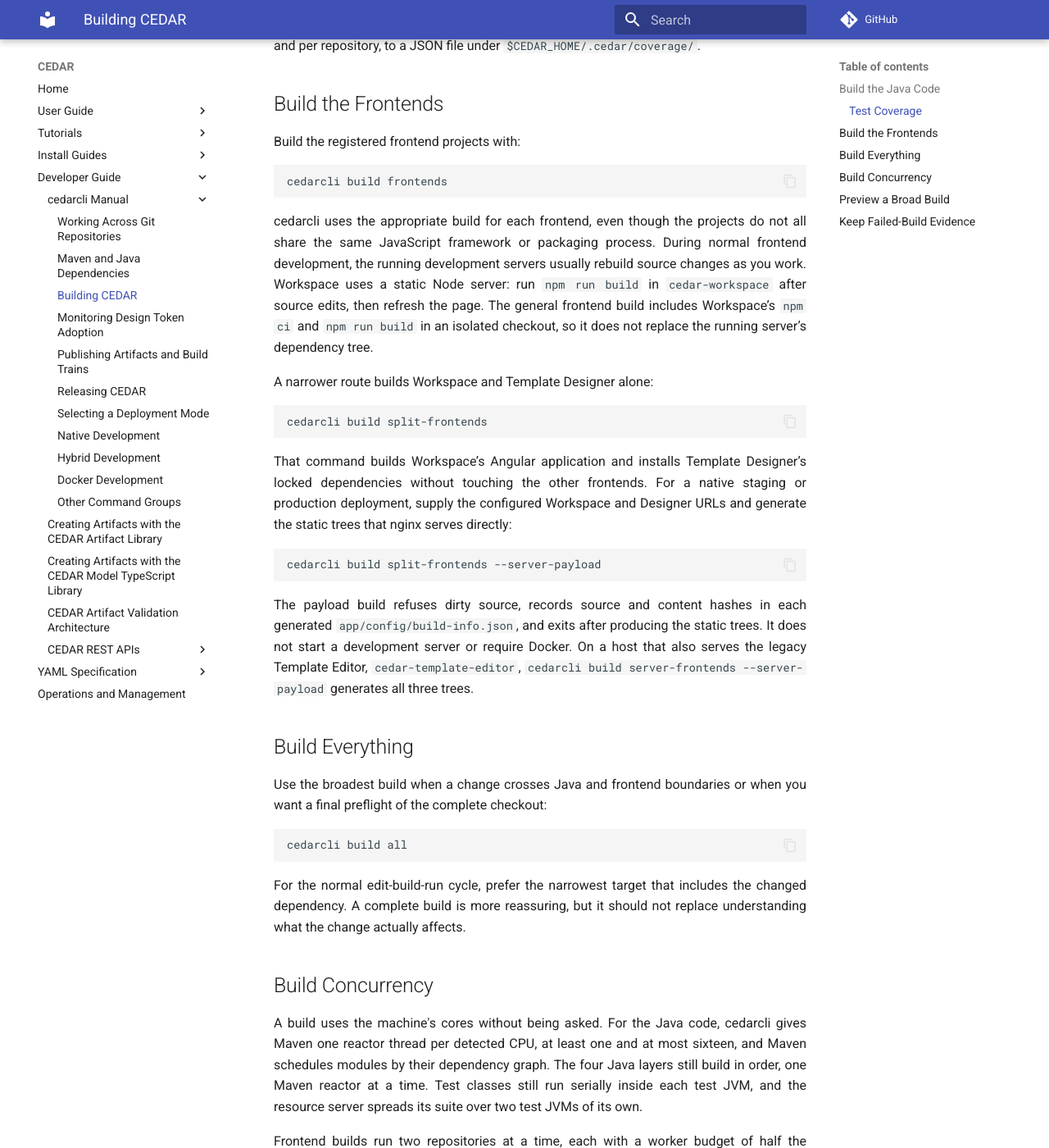
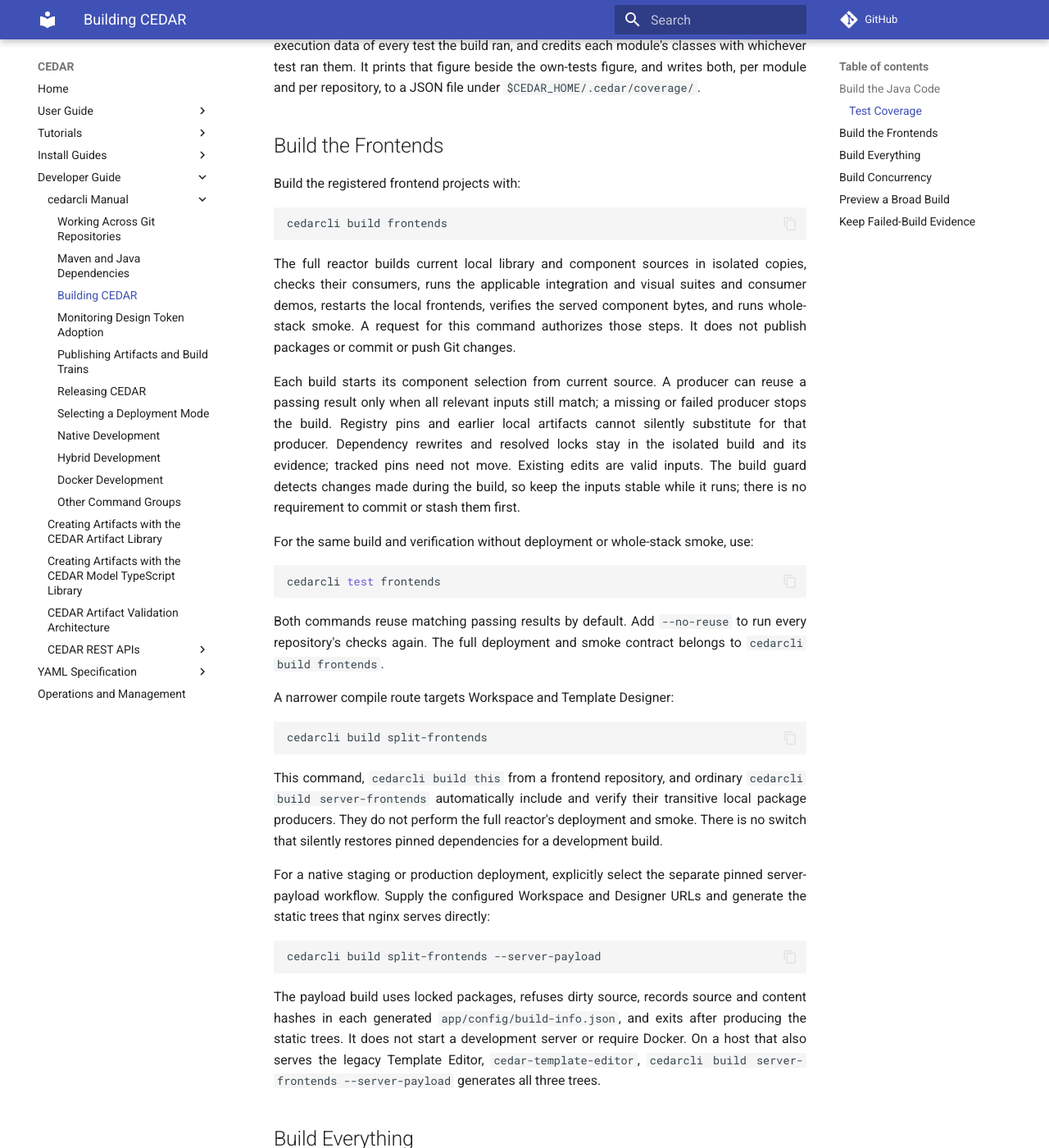
Before and after one commit to metadatacenter/cedar-mkdocs, an MkDocs documentation site: the page built from docs/developer-guide/cedarcli/building.md, in a window 1280 px wide and 1400 px high, scrolled down 1364 px. Shown: the whole window at 82% size. Built offline with MkDocs 1.6.1 and Material for MkDocs 9.7.7, drawn with Linux system fonts in a browser that asks for light colours; comment, search, counter and statistics services are not loaded; some of the changed text lies outside the part shown.

Commit message:
Document frontend snapshot builds and faster verification workflows

````diff
--- a/docs/developer-guide/cedarcli/building.md
+++ b/docs/developer-guide/cedarcli/building.md
@@ -1,8 +1,10 @@
 # Building CEDAR
 
-A build turns checked-out source into artifacts on the current machine. It does not publish those
-artifacts, start CEDAR, or create Docker images. Keeping those actions separate lets you prove a
-change locally before it affects another developer or deployment.
+A build turns checked-out source into artifacts on the current machine. Development frontend
+builds have Java/Maven-like SNAPSHOT semantics: current local components automatically flow into
+their consumers, including uncommitted edits. No publication, manual pin update, commit, clean
+checkout or follow-up approval is required. Releases, immutable trains and explicit server
+payloads retain their separate version rules.
 
 ## Build the Java Code
 
@@ -67,29 +69,47 @@
 cedarcli build frontends
 ```
 
-cedarcli uses the appropriate build for each frontend, even though the projects do not all share
-the same JavaScript framework or packaging process. During normal frontend development, the running
-development servers usually rebuild source changes as you work. Workspace uses a static Node
-server: run `npm run build` in `cedar-workspace` after source edits, then refresh the page.
-The general frontend build includes Workspace’s `npm ci` and `npm run build` in an isolated
-checkout, so it does not replace the running server’s dependency tree.
+The full reactor builds current local library and component sources in isolated copies, checks
+their consumers, runs the applicable integration and visual suites and consumer demos, restarts
+the local frontends, verifies the served component bytes, and runs whole-stack smoke. A request
+for this command authorizes those steps. It does not publish packages or commit or push Git changes.
 
-A narrower route builds Workspace and Template Designer alone:
+Each build starts its component selection from current source. A producer can reuse a passing
+result only when all relevant inputs still match; a missing or failed producer stops the build.
+Registry pins and earlier local artifacts cannot silently substitute for that producer. Dependency
+rewrites and resolved locks stay in the isolated build and its evidence; tracked pins need not move.
+Existing edits are valid inputs. The build guard detects changes made during the build, so keep
+the inputs stable while it runs; there is no requirement to commit or stash them first.
+
+For the same build and verification without deployment or whole-stack smoke, use:
+
+```bash
+cedarcli test frontends
+```
+
+Both commands reuse matching passing results by default. Add `--no-reuse` to run every repository's
+checks again. The full deployment and smoke contract belongs to `cedarcli build frontends`.
+
+A narrower compile route targets Workspace and Template Designer:
 
 ```bash
 cedarcli build split-frontends
 ```
 
-That command builds Workspace’s Angular application and installs Template Designer’s locked
-dependencies without touching the other frontends. For a native
-staging or production deployment, supply the configured Workspace and Designer URLs and generate
-the static trees that nginx serves directly:
+This command, `cedarcli build this` from a frontend repository, and ordinary
+`cedarcli build server-frontends` automatically include and verify their transitive local package
+producers. They do not perform the full reactor's deployment and smoke. There is no switch that
+silently restores pinned dependencies for a development build.
+
+For a native staging or production deployment, explicitly select the separate pinned server-payload
+workflow. Supply the configured Workspace and Designer URLs and generate the static trees that
+nginx serves directly:
 
 ```bash
 cedarcli build split-frontends --server-payload
 ```
 
-The payload build refuses dirty source, records source and content hashes in each generated
+The payload build uses locked packages, refuses dirty source, records source and content hashes in each generated
 `app/config/build-info.json`, and exits after producing the static trees. It does not start a
 development server or require Docker. On a host that also serves the legacy Template Editor,
 `cedar-template-editor`, `cedarcli build server-frontends --server-payload` generates all three
@@ -116,15 +136,15 @@
 Test classes still run serially inside each test JVM, and the resource server spreads its suite
 over two test JVMs of its own.
 
-Frontend builds run two repositories at a time, each with a worker budget of half the detected
-CPUs, at most eight. They do not follow the core count the way Maven does, because every
-concurrent repository spends its own worker budget.
+On hosts with at least 16 cores, frontend builds default to three repository jobs and twelve
+workers per repository. Smaller hosts use two jobs and half the cores per repository, at least one
+and at most eight. A shared host worker pool bounds total concurrency across repositories.
 
 Both can be set explicitly. The options go before the build target:
 
 ```bash
 cedarcli build --jobs 4 java
-cedarcli build --jobs 3 --workers 4 frontends
+cedarcli build --jobs 3 --workers 12 frontends
 cedarcli build --jobs 1 --workers 1 all
 ```
 
````
Also changed, not shown: docs/developer-guide/cedarcli/design-tokens.md (+5 -0 lines), docs/developer-guide/cedarcli/other-commands.md (+5 -4 lines), docs/developer-guide/cedarcli/publishing.md (+8 -4 lines), docs/install-developer/building-the-code.md (+9 -5 lines), docs/install-docker/cedarcli-cheat-sheet.md (+4 -3 lines).
